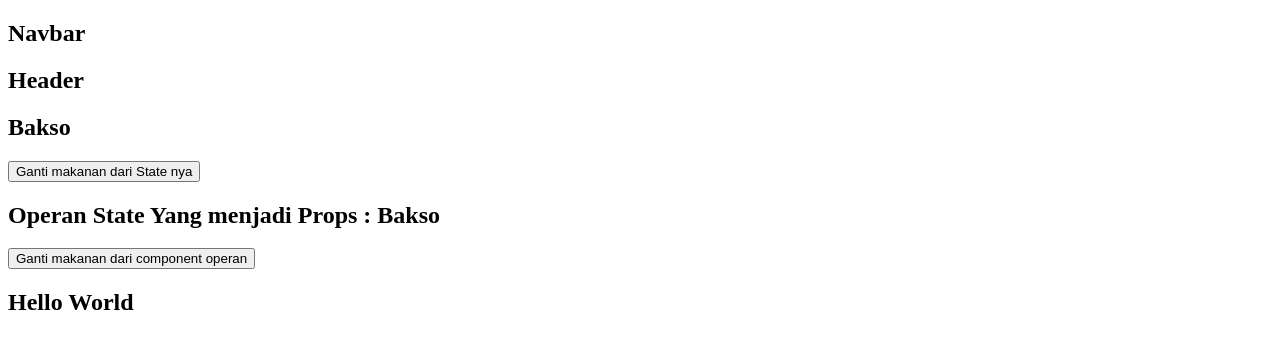
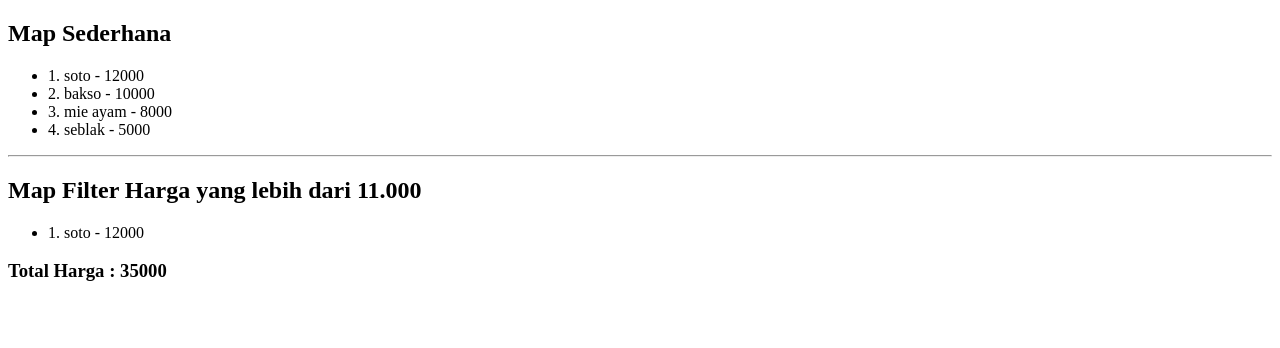
Before and after one commit to rizan1998/wahidev-reactjs-dasar, a React (Create React App) app: page / in a window 1280 px wide. Shown: the top 348 px of the page. Built offline with nearby package versions, Linux system fonts and the light colour scheme.

Commit message:
selesai mengikuti tutor wahidev tentang map, filter dan reduce sederhana

```diff
--- /dev/null
+++ b/src/Map.js
@@ -0,0 +1,59 @@
+//rfce
+import React from "react";
+
+const makanans = [
+  {
+    nama: "soto",
+    harga: 12000,
+  },
+  {
+    nama: "bakso",
+    harga: 10000,
+  },
+  {
+    nama: "mie ayam",
+    harga: 8000,
+  },
+  {
+    nama: "seblak",
+    harga: 5000,
+  },
+];
+
+// Reduce
+const totalBayar = makanans.reduce((totalHarga, makanan) => {
+  return totalHarga + makanan.harga;
+}, 0);
+
+function Map() {
+  return (
+    <div>
+      {/* Map */}
+      <h2>Map Sederhana</h2>
+      <ul>
+        {makanans.map((makanan, index) => (
+          <li>
+            {index + 1}. {makanan.nama} - {makanan.harga}
+          </li>
+        ))}
+      </ul>
+      <hr></hr>
+
+      {/* filter */}
+      <h2>Map Filter Harga yang lebih dari 11.000</h2>
+      <ul>
+        {makanans
+          .filter((makanan) => makanan.harga > 11000)
+          .map((makanan, index) => (
+            <li>
+              {index + 1}. {makanan.nama} - {makanan.harga}
+            </li>
+          ))}
+      </ul>
+
+      <h3>Total Harga : {totalBayar}</h3>
+    </div>
+  );
+}
+
+export default Map;
--- a/src/index.js
+++ b/src/index.js
@@ -1,10 +1,12 @@
 import React from "react";
 import ReactDOM from "react-dom";
-import App from "./App";
+// import App from "./App";
+import Map from "./Map";
 
 ReactDOM.render(
   <React.StrictMode>
-    <App />
+    {/* <App /> */}
+    <Map />
   </React.StrictMode>,
   document.getElementById("root")
 );
```
